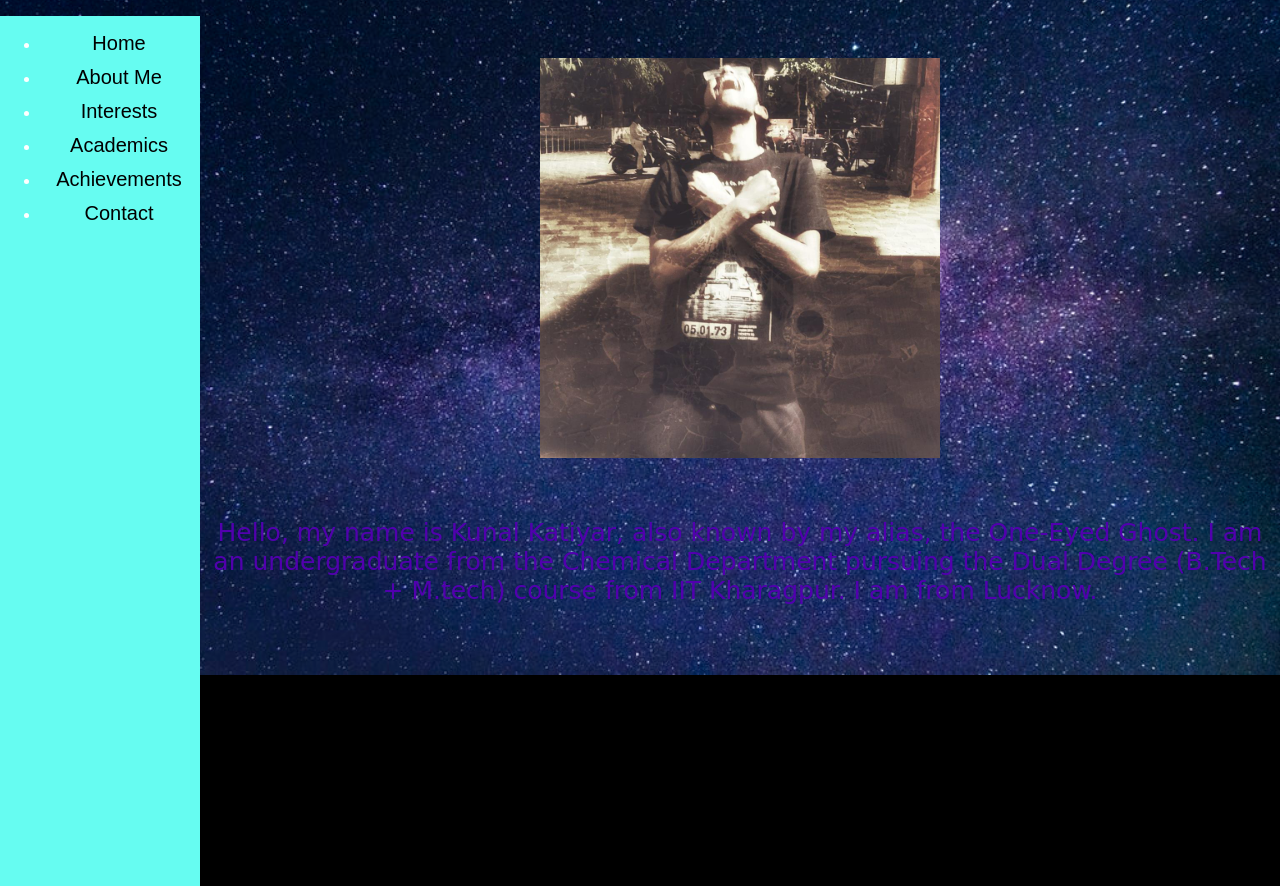
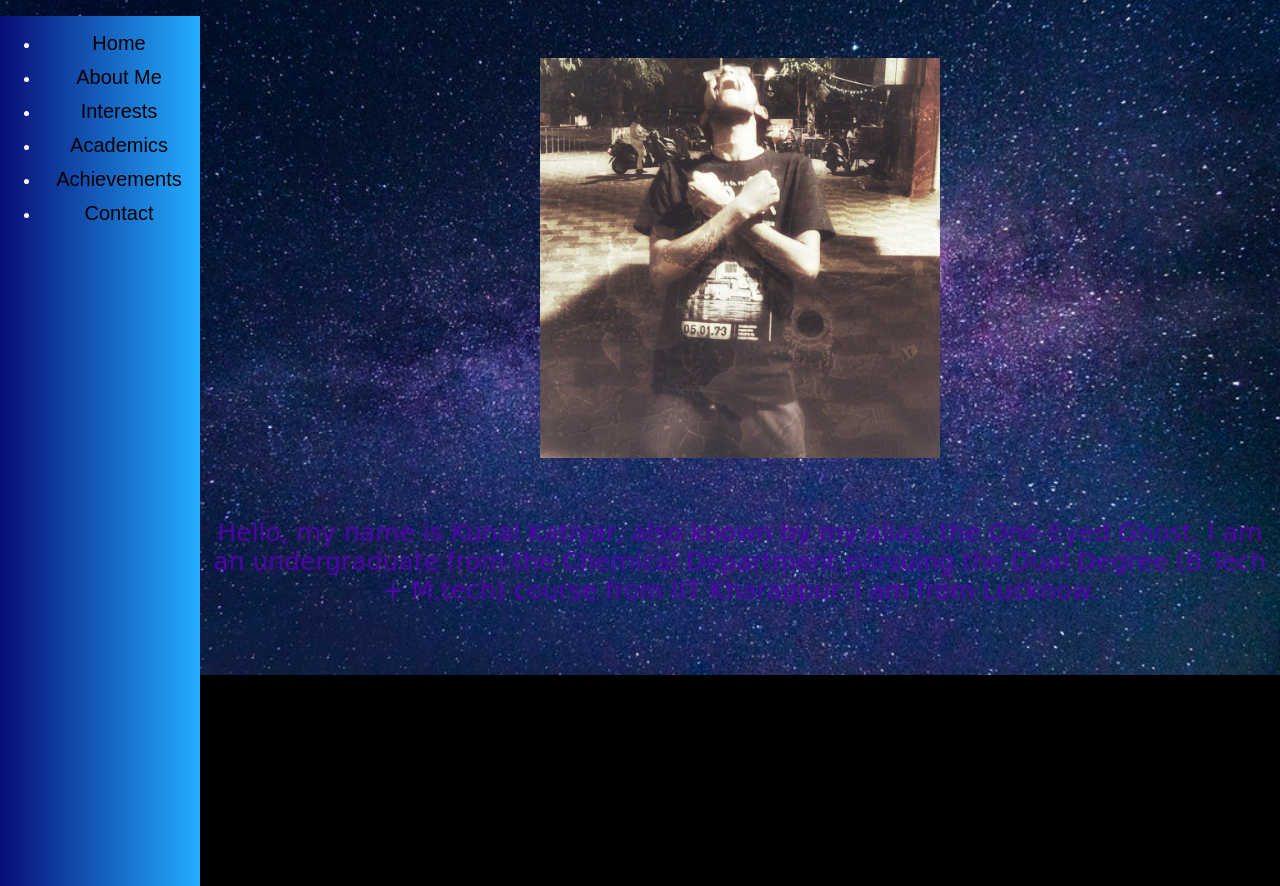
Before and after one commit to KunalKatiyar/KunalKatiyar.github.io, a PHP site: page /Me.html in a window 1280 px wide. Run offline with PHP 8.4, Linux system fonts and the light colour scheme; some web fonts are replaced.

Commit message:
Update stylesheet.css

```diff
--- a/stylesheet.css
+++ b/stylesheet.css
@@ -15,7 +15,7 @@ body {
   top: 0;
   left: 0;
   padding-top: 10px;
-  background-color: #66FCF1;
+  background-image: linear-gradient(to right, #070C77, #23AEFF);
 }
 
 .LIST a {
```
